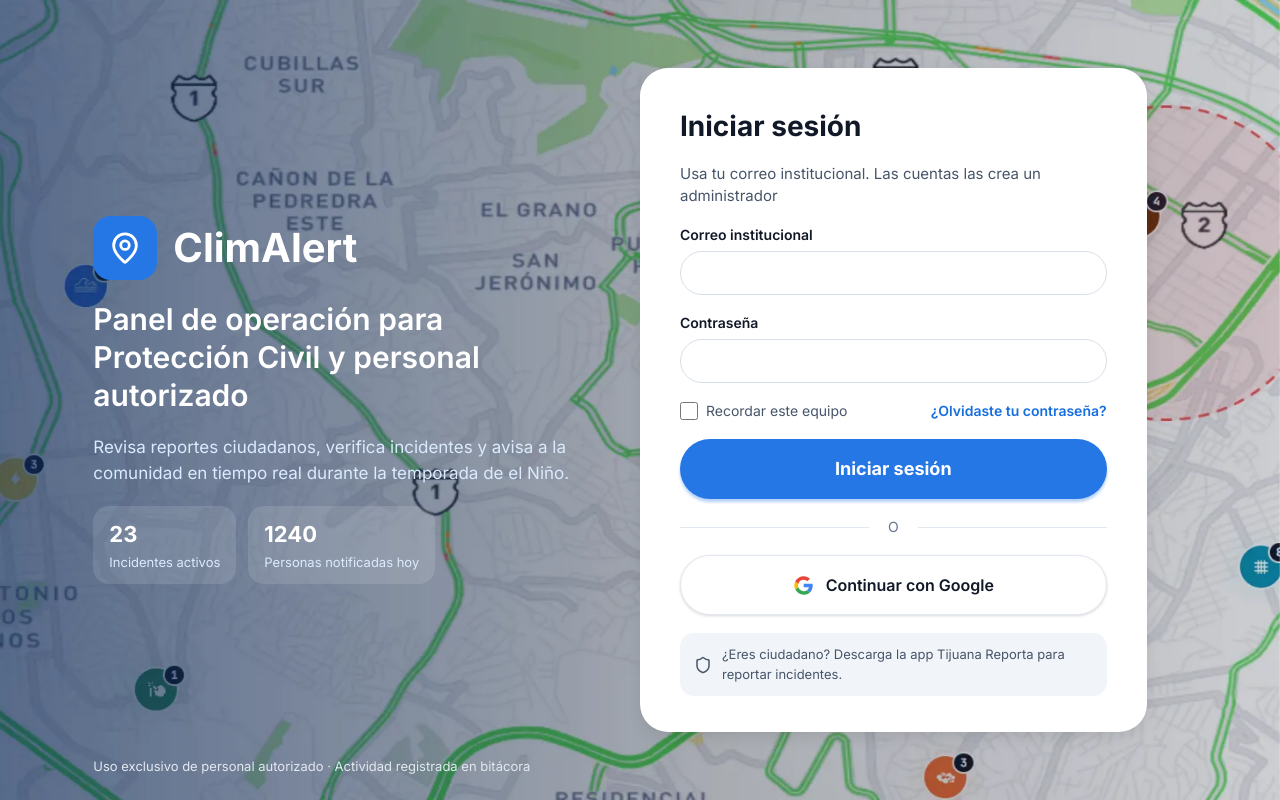
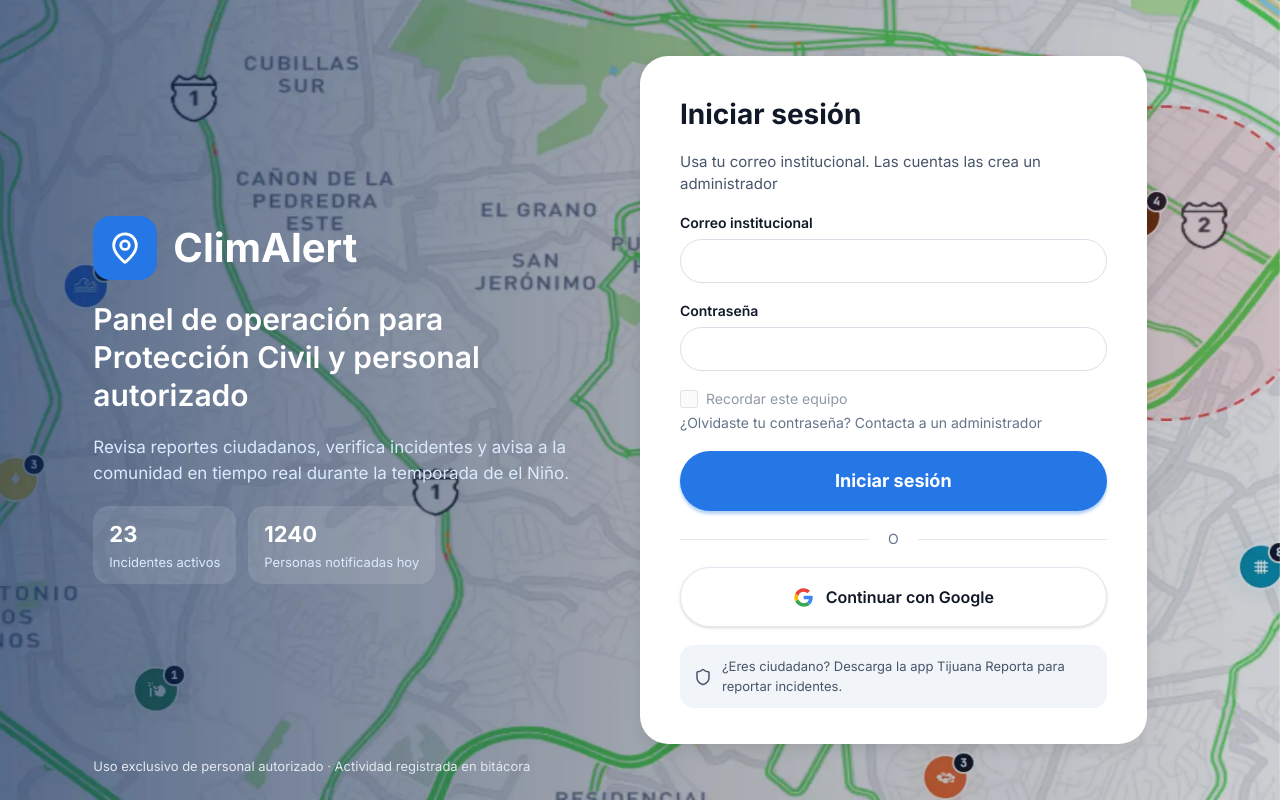
Before and after one commit to ClubTECLA/Tijuana-Reporta, a React (Vite) app in the folder frontend-web/: page /auth in a window 1280 px wide. Built offline with nearby package versions, Linux system fonts and the light colour scheme; no server answers.

Commit message:
fix: CodeRabbit review on auth page

```diff
--- a/frontend-web/src/hooks/contexts/AuthContext.tsx
+++ b/frontend-web/src/hooks/contexts/AuthContext.tsx
@@ -47,6 +47,7 @@ async function readError(response: Response): Promise<string> {
     }
 }
 
+/** Sesión del usuario: guarda el token, restaura la sesión al recargar y expone login, registro y logout. */
 export function AuthProvider({ children }: { children: ReactNode }) {
     const [user, setUser] = useState<AuthContextUser | null>(null);
     const [isLoading, setIsLoading] = useState(() => localStorage.getItem(accessTokenKey) !== null)
@@ -111,8 +112,8 @@ export function AuthProvider({ children }: { children: ReactNode }) {
     const register = (email: string, username: string, password: string) =>
         authenticate('register', { email, username, password })
 
+    /** Cierra la sesión en el backend y borra el token guardado, aunque la petición falle. */
     const logout = async () => {
-        setUser(null);return
         try{
             await fetch(`${apiUrl}/auth/logout`,{
                 method: 'POST',
--- a/frontend-web/src/pages/auth.tsx
+++ b/frontend-web/src/pages/auth.tsx
@@ -1,4 +1,4 @@
-import React, { useEffect, useState } from 'react'
+import React, { useEffect, useRef, useState } from 'react'
 import { useNavigate } from 'react-router-dom'
 import { LuMapPin, LuShield } from "react-icons/lu"
 import { SysMessage, useSysMessage } from '../hooks/contexts/SysMessageContext'
@@ -34,11 +34,16 @@ const formsStyle = `
 const titleStyle = `text-2xl font-bold text-ink sm:text-[28px]`
 const subtitleStyle = `text-[15px] leading-5.5 text-ink-secondary`
 
+/** Formulario de inicio de sesión: valida los campos, llama al backend y limita los intentos fallidos. */
 function SignInPage() {
     const { showMessage, cleanMessage } = useSysMessage();
     const { login } = useAuth();
     const navigate = useNavigate();
     const [ remainingAttempts, setRemainingAttempts ] = useState(3);
+    // Evita un segundo envío mientras el primero sigue esperando respuesta. La ref corta al instante
+    // (dos envíos en el mismo evento); el estado deshabilita el botón en pantalla.
+    const submittingRef = useRef(false);
+    const [ submitting, setSubmitting ] = useState(false);
     const [ form, setForm] = useState({
         email: '',
         password: ''
@@ -67,6 +72,9 @@ function SignInPage() {
             return;
         }
 
+        if(submittingRef.current) return;
+        submittingRef.current = true;
+        setSubmitting(true);
         try{
             await login(form.email, form.password);
             navigate('/');
@@ -88,6 +96,9 @@ function SignInPage() {
                         : "Error al iniciar sesión"
             );
             setRemainingAttempts(attemptsAfterFailure);
+        }finally{
+            submittingRef.current = false;
+            setSubmitting(false);
         }
 
     }
@@ -101,8 +112,9 @@ function SignInPage() {
             <span className={subtitleStyle}>Usa tu correo institucional. Las cuentas las crea un administrador</span>
             <SysMessage />
             <div className={formsInputsDivsStyle}>
-                <label className={inputsLabelsStyle}>Correo institucional</label>
+                <label htmlFor="auth-email" className={inputsLabelsStyle}>Correo institucional</label>
                 <input
+                    id="auth-email"
                     type="text"
                     className={inputsStyle}
                     value={form.email}
@@ -111,8 +123,9 @@ function SignInPage() {
                 />
             </div>
             <div className={formsInputsDivsStyle}>
-                <label className={inputsLabelsStyle}>Contraseña</label>
+                <label htmlFor="auth-password" className={inputsLabelsStyle}>Contraseña</label>
                 <input
+                    id="auth-password"
                     type="password"
                     className={inputsStyle}
                     value={form.password}
@@ -120,18 +133,20 @@ function SignInPage() {
                     name={"password"}
                 />
             </div>
-            <div className="flex w-full items-center gap-2 text-sm text-ink-secondary">
-                <label className="flex flex-1 cursor-pointer items-center gap-2">
-                    <input type="checkbox" className="size-4.5 cursor-pointer accent-brand"/> Recordar este equipo
+            <div className="flex w-full flex-wrap items-center gap-x-2 gap-y-1 text-sm text-ink-secondary">
+                {/* shortcut: la sesión siempre se guarda en localStorage; habilitar cuando "recordar" decida dónde guardar el token. */}
+                <label className="flex flex-1 cursor-not-allowed items-center gap-2 whitespace-nowrap opacity-60" title="Próximamente">
+                    <input type="checkbox" disabled className="size-4.5 cursor-not-allowed accent-brand"/> Recordar este equipo
                 </label>
-                <a href="#" className="font-semibold text-brand-text hover:underline">¿Olvidaste tu contraseña?</a>
+                {/* La recuperación de contraseña (frames 4-5 del Figma) aún no existe: las cuentas las gestiona un administrador. */}
+                <span className="text-right text-ink-muted">¿Olvidaste tu contraseña? Contacta a un administrador</span>
             </div>
             <button
                 type="submit"
                 className={submitButtonStyle}
-                disabled={remainingAttempts === 0}
-                aria-disabled={remainingAttempts === 0}
-            >Iniciar sesión</button>
+                disabled={remainingAttempts === 0 || submitting}
+                aria-disabled={remainingAttempts === 0 || submitting}
+            >{submitting ? 'Ingresando…' : 'Iniciar sesión'}</button>
             <div className="flex w-full items-center gap-4.75">
                 <span className="h-px flex-1 bg-line-soft" />
                 <span className="text-sm text-ink-muted">O</span>
@@ -160,6 +175,7 @@ function SignInPage() {
     )
 }
 
+/** Página /auth del Figma: marca, formulario y métricas sobre la captura del mapa; en móvil se apilan en una columna. */
 export default function AuthPage() {
     const {closePanel} = useCommonPanel();
     const {closeModal} = useModals();
```
